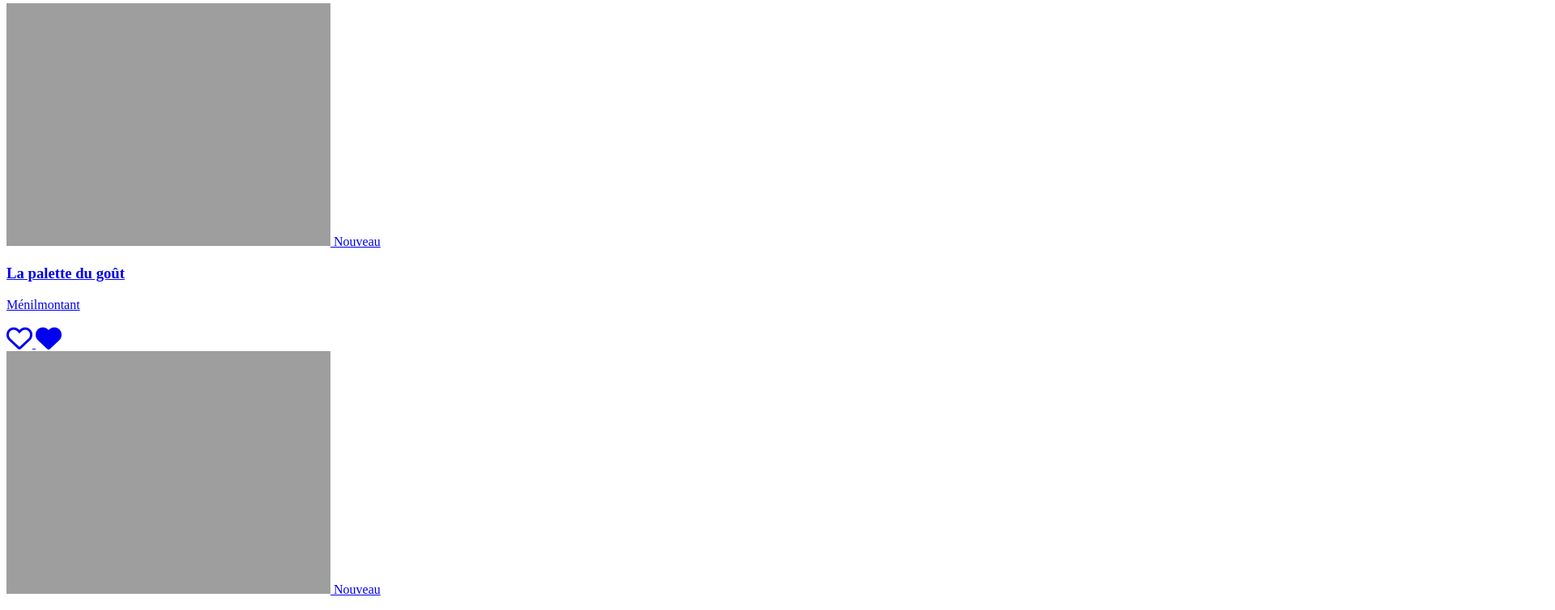
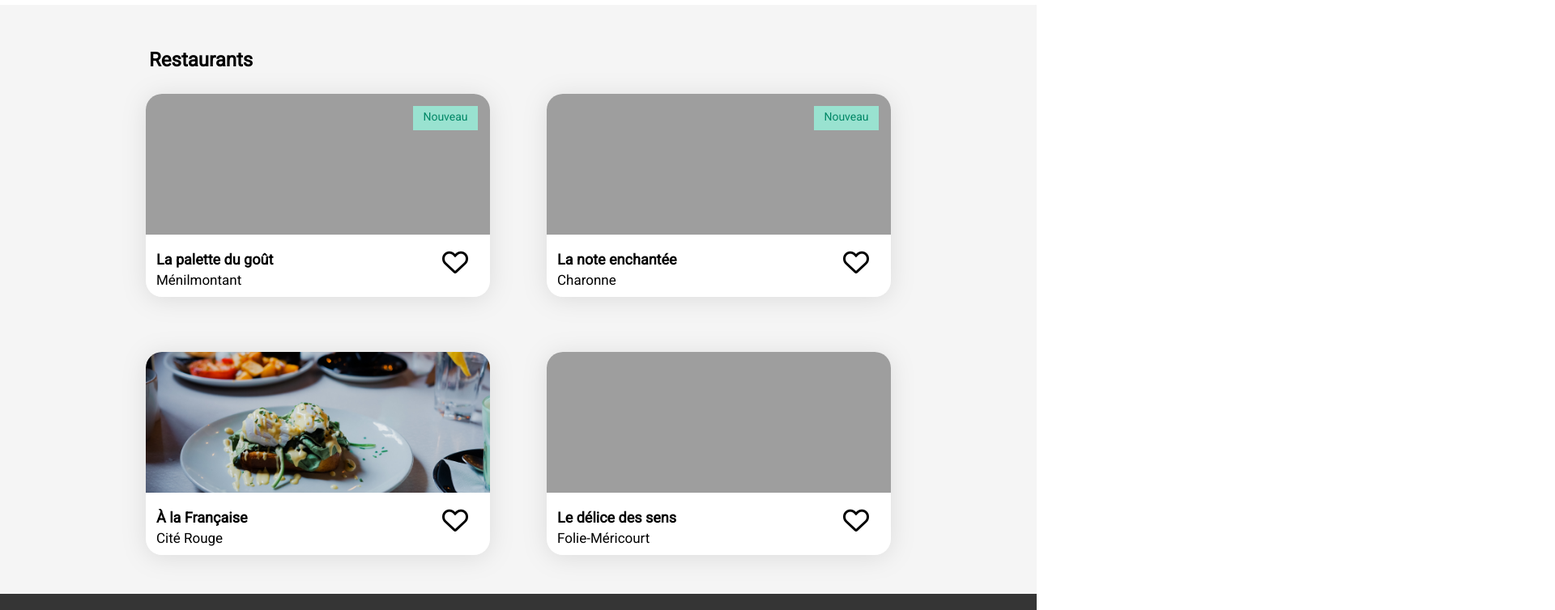
Before and after one commit to Samisateurr/OhMyFoodSamuelBaranowski, a website: page src/index.html in a window 1280 px wide. Shown: the part 676-1430 px from the top of the page at 81% size, 1920 px wide, since content can reach past the window. Drawn offline with nearby package versions, Linux system fonts and the light colour scheme; files that its build step writes are made by us from their sources; the site is published under a folder, as on GitHub Pages, so addresses that start at the root find nothing; a web font is replaced by a local one.

Commit message:
Update index.html

```diff
--- a/src/index.html
+++ b/src/index.html
@@ -6,8 +6,8 @@
     <meta name="viewport" content="width=device-width, initial-scale=1.0">
     <link href='https://fonts.googleapis.com/css?family=Roboto' rel='stylesheet'>
     <link href='https://fonts.googleapis.com/css?family=Shrikhand' rel='stylesheet'>
-    <link rel="stylesheet" href="/ASSETS/CSS/style.css">
-    <link rel="stylesheet" href="/ASSETS/main.css">
+    <link rel="stylesheet" href="ASSETS/CSS/style.css">
+    <link rel="stylesheet" href="ASSETS/main.css">
     <link rel="stylesheet" href="https://fontawesome.com/v5/icons/heart?f=classic&s=light&pc=%23000000">
     <link rel="stylesheet" href="https://cdnjs.cloudflare.com/ajax/libs/font-awesome/6.2.1/css/all.min.css">
     <title>OhMyFood</title>
@@ -81,7 +81,7 @@
                 <div class="restaurants-section-cards">
 
                     <article class="restaurants-cards">
-                        <a href="/Restaurants/la-palette-du-gout.html">
+                        <a href="Restaurants/la-palette-du-gout.html">
                             <img src="ASSETS/img/restaurants/jay-wennington-N_Y88TWmGwA-unsplash.jpg" alt="">
                             <span>Nouveau</span>
                             <div class="restaurants-cards-content">
@@ -96,7 +96,7 @@
                     </article>
 
                     <article class="restaurants-cards">
-                        <a href="/Restaurants/la-note-enchantee.html">
+                        <a href="Restaurants/la-note-enchantee.html">
                             <img src="ASSETS/img/restaurants/stil-u2Lp8tXIcjw-unsplash.jpg" alt="">
                             <span>Nouveau</span>
                             <div class="restaurants-cards-content">
@@ -111,7 +111,7 @@
                     </article>
 
                     <article class="restaurants-cards">
-                        <a href="/Restaurants/a-la-francaise.html">
+                        <a href="Restaurants/a-la-francaise.html">
                             <img src="ASSETS/img/restaurants/toa-heftiba-DQKerTsQwi0-unsplash.jpg" alt="">
                             <div class="restaurants-cards-content">
                                 <h3>À la Française</h3>
@@ -125,7 +125,7 @@
                     </article>
 
                     <article class="restaurants-cards">
-                        <a href="/Restaurants/le-delice-des-sens.html">
+                        <a href="Restaurants/le-delice-des-sens.html">
                             <img src="ASSETS/img/restaurants/louis-hansel-shotsoflouis-qNBGVyOCY8Q-unsplash.jpg" alt="">
                             <div class="restaurants-cards-content">
                                 <h3>Le délice des sens</h3>
```
